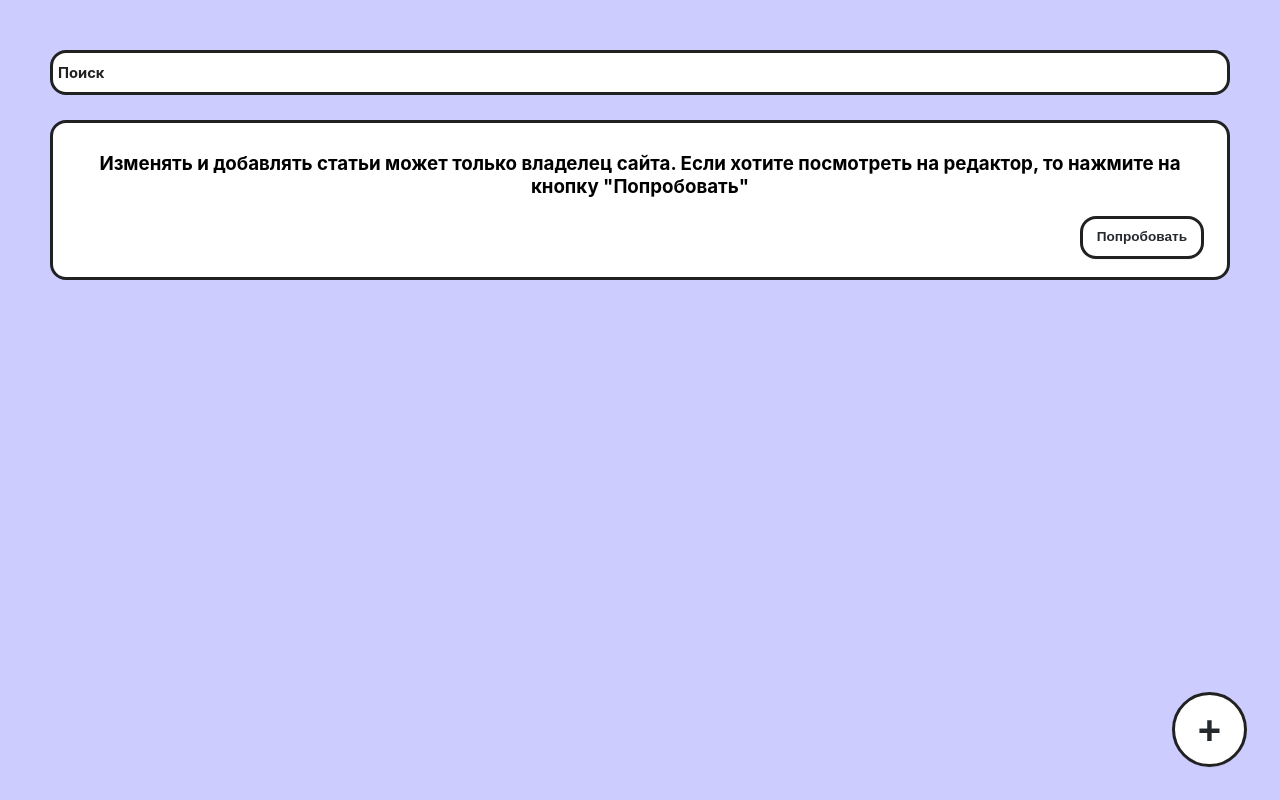
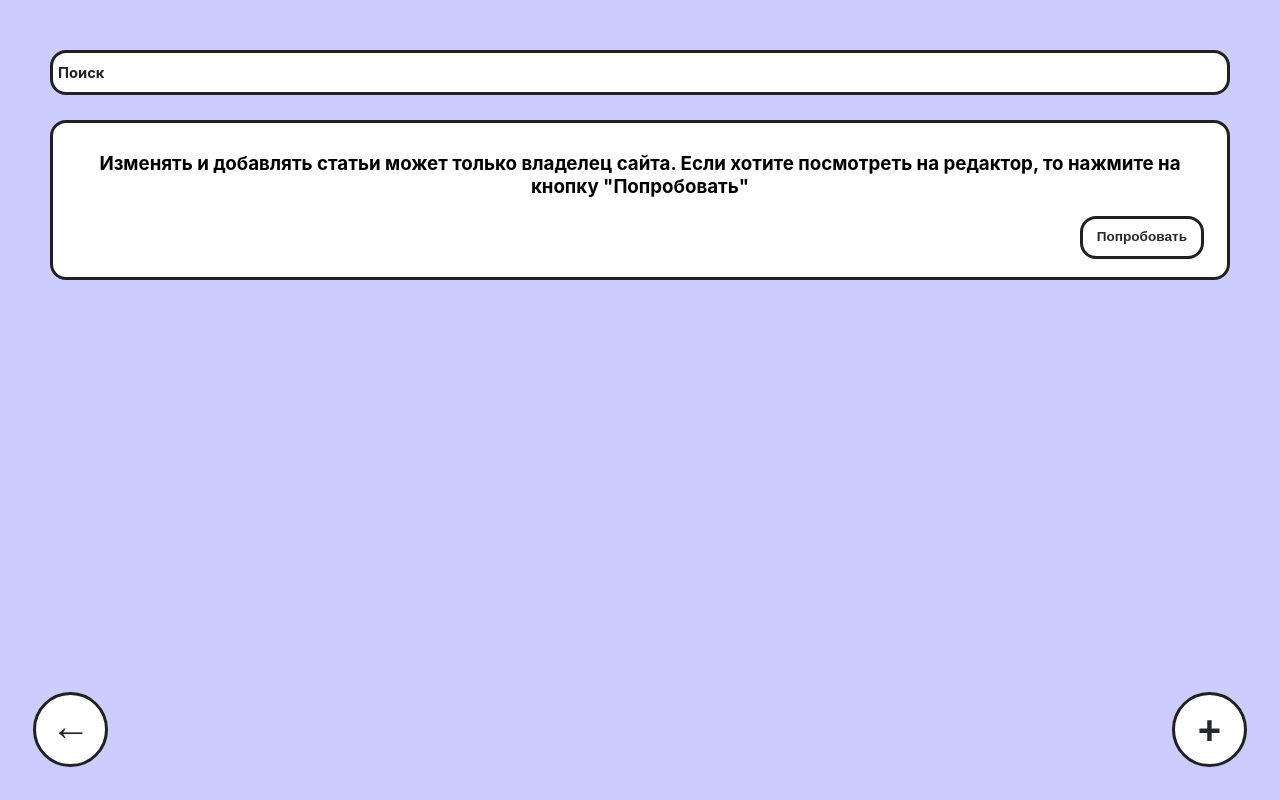
Before and after one commit to AndreyKholopov/library, a React (Create React App) app: page /error-user in a window 1280 px wide. Built offline with nearby package versions, Linux system fonts and the light colour scheme; no server answers; the database is empty; a web font is replaced by a local one; what @draft-js-plugins/editor, @draft-js-plugins/focus, @draft-js-plugins/image, @draft-js-plugins/resizeable would draw is missing.

Commit message:
add back button

```diff
--- a/src/Layout/Layout.js
+++ b/src/Layout/Layout.js
@@ -30,8 +30,12 @@ function Layout() {
   const fuse = new Fuse(list, fuseOptions)
 
   const addButtonLocationsNotVisible = ['/create', '/edit']
+  const backButtonLocationsVisible = ['/create', '/edit', '/error']
 
-  const isVisible = !addButtonLocationsNotVisible.find((el) =>
+  const isVisibleAddButton = !addButtonLocationsNotVisible.find((el) =>
+    location.pathname.includes(el)
+  )
+  const isVisibleBackButton = backButtonLocationsVisible.find((el) =>
     location.pathname.includes(el)
   )
 
@@ -67,6 +71,7 @@ function Layout() {
   }
 
   const addButtonClass = classNames('layout__add-button')
+  const backButtonClass = classNames('layout__back-button')
 
   return (
     <>
@@ -87,7 +92,19 @@ function Layout() {
         <Outlet />
       </main>
 
-      {isVisible && (
+      {isVisibleBackButton && (
+        <Button
+          round
+          width={75}
+          fontSize="2.5rem"
+          className={backButtonClass}
+          onClick={() => navigate('/')}
+        >
+          <span>&#8592;</span>
+        </Button>
+      )}
+
+      {isVisibleAddButton && (
         <Button
           round
           width={75}
--- a/src/Layout/Layout.scss
+++ b/src/Layout/Layout.scss
@@ -1,19 +1,46 @@
 .layout {
+  &__back-button,
   &__add-button {
     position: fixed;
+    z-index: 100;
     bottom: 25px;
-    right: 25px;
-    z-index: 100;
 
     @media (max-width: 480px) {
       bottom: 10px;
+    }
+  }
+
+  &__back-button {
+    left: 25px;
+
+    @media (max-width: 480px) {
+      left: 10px;
+    }
+
+    span {
+      position: relative;
+      top: -4px;
+
+       // ios hack
+       @media not all and (min-resolution: 0.001dpcm) {
+        @supports (-webkit-appearance: none) {
+          top: 0;
+        }
+      }
+    }
+  }
+
+  &__add-button {
+    right: 25px;
+
+    @media (max-width: 480px) {
       right: 10px;
     }
 
-    // ios hack
-    @media not all and (min-resolution:.001dpcm) {
-      @supports (-webkit-appearance:none) {
-        span {
+    span {
+      // ios hack
+      @media not all and (min-resolution: 0.001dpcm) {
+        @supports (-webkit-appearance: none) {
           position: relative;
           top: -3px;
         }
```
